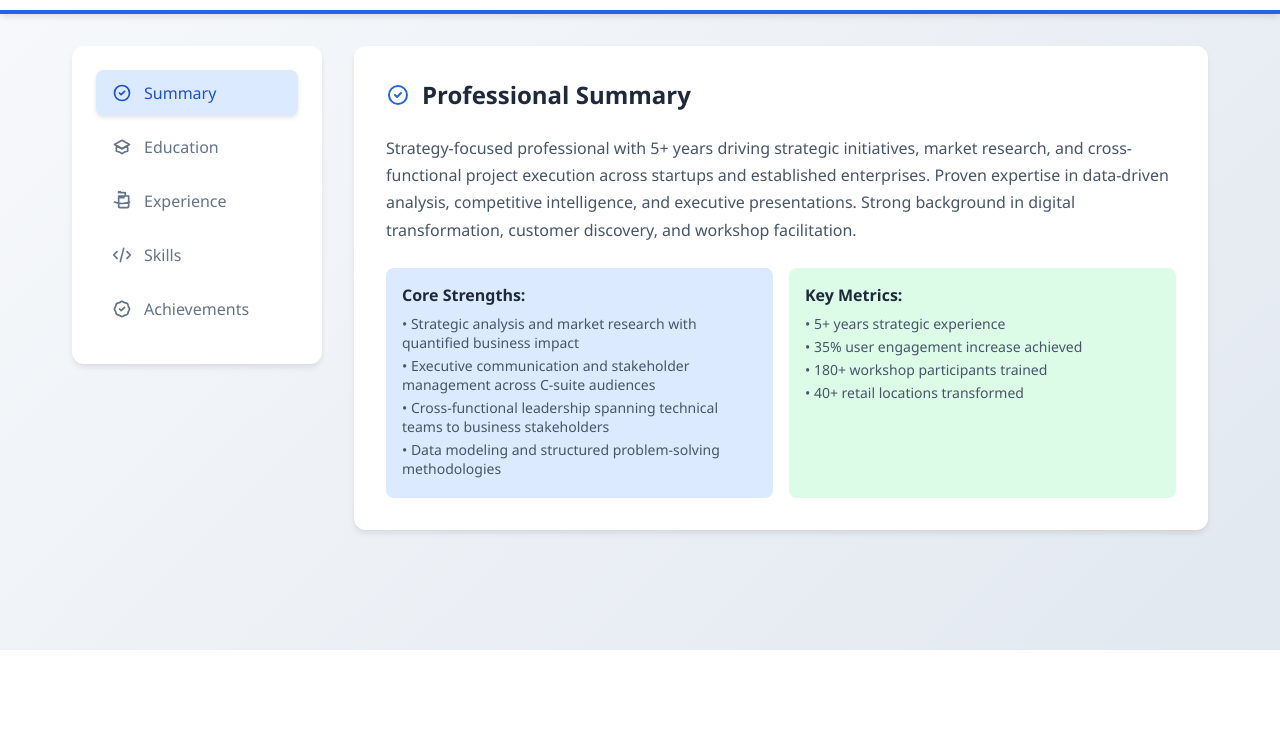
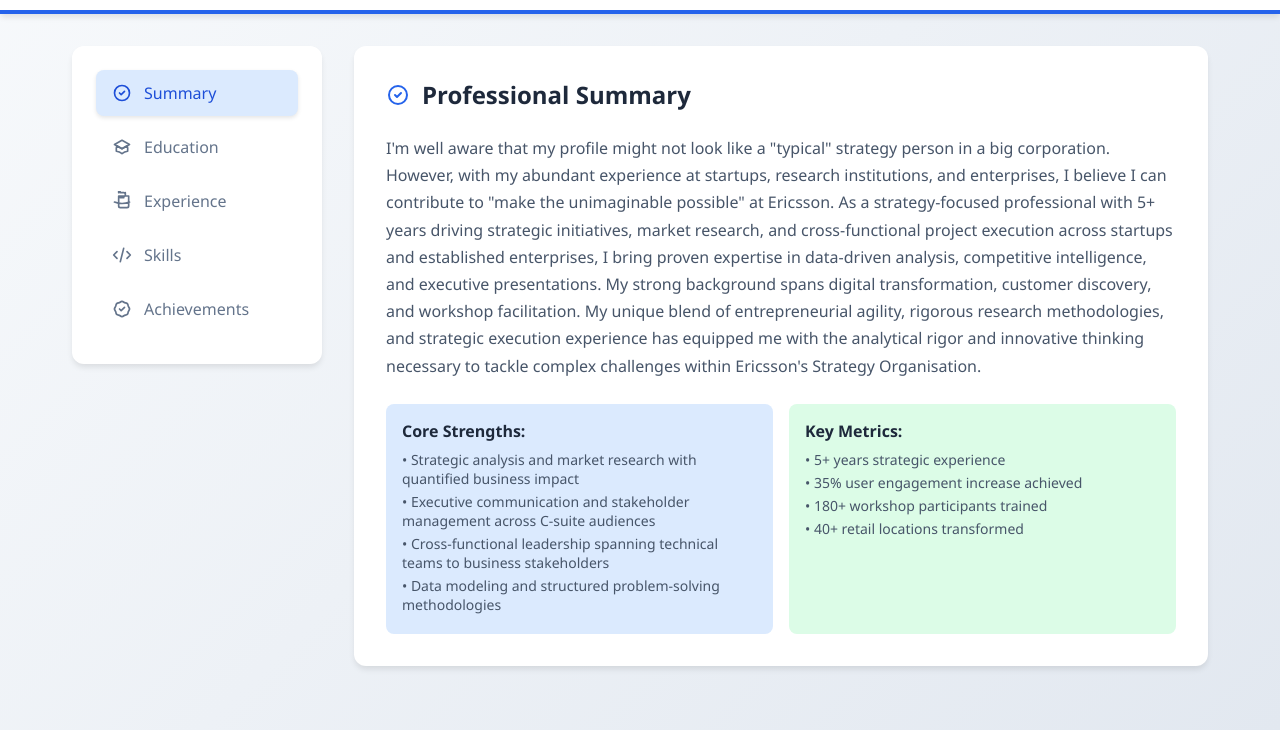
Before and after one commit to hanhluu/ericsson, a plain HTML site: page index.html in a window 1280 px wide. Shown: the part 150-880 px from the top of the page. Before the commit the page ends 800 px from the top, so only its background shows below. Drawn offline with Linux system fonts and the light colour scheme.

Commit message:
Update index.html

```diff
--- a/index.html
+++ b/index.html
@@ -503,7 +503,9 @@
                     Professional Summary
                 </h3>
                 <p class="summary-text">
-                    Strategy-focused professional with 5+ years driving strategic initiatives, market research, and cross-functional project execution across startups and established enterprises. Proven expertise in data-driven analysis, competitive intelligence, and executive presentations. Strong background in digital transformation, customer discovery, and workshop facilitation.
+                    I'm well aware that my profile might not look like a "typical" strategy person in a big corporation. However, with my abundant experience at startups, research institutions, and enterprises, I believe I can contribute to "make the unimaginable possible" at Ericsson.
+                    As a strategy-focused professional with 5+ years driving strategic initiatives, market research, and cross-functional project execution across startups and established enterprises, I bring proven expertise in data-driven analysis, competitive intelligence, and executive presentations. My strong background spans digital transformation, customer discovery, and workshop facilitation.
+                    My unique blend of entrepreneurial agility, rigorous research methodologies, and strategic execution experience has equipped me with the analytical rigor and innovative thinking necessary to tackle complex challenges within Ericsson's Strategy Organisation.
                 </p>
                 <div class="strengths-grid">
                     <div class="strength-card blue">
```
